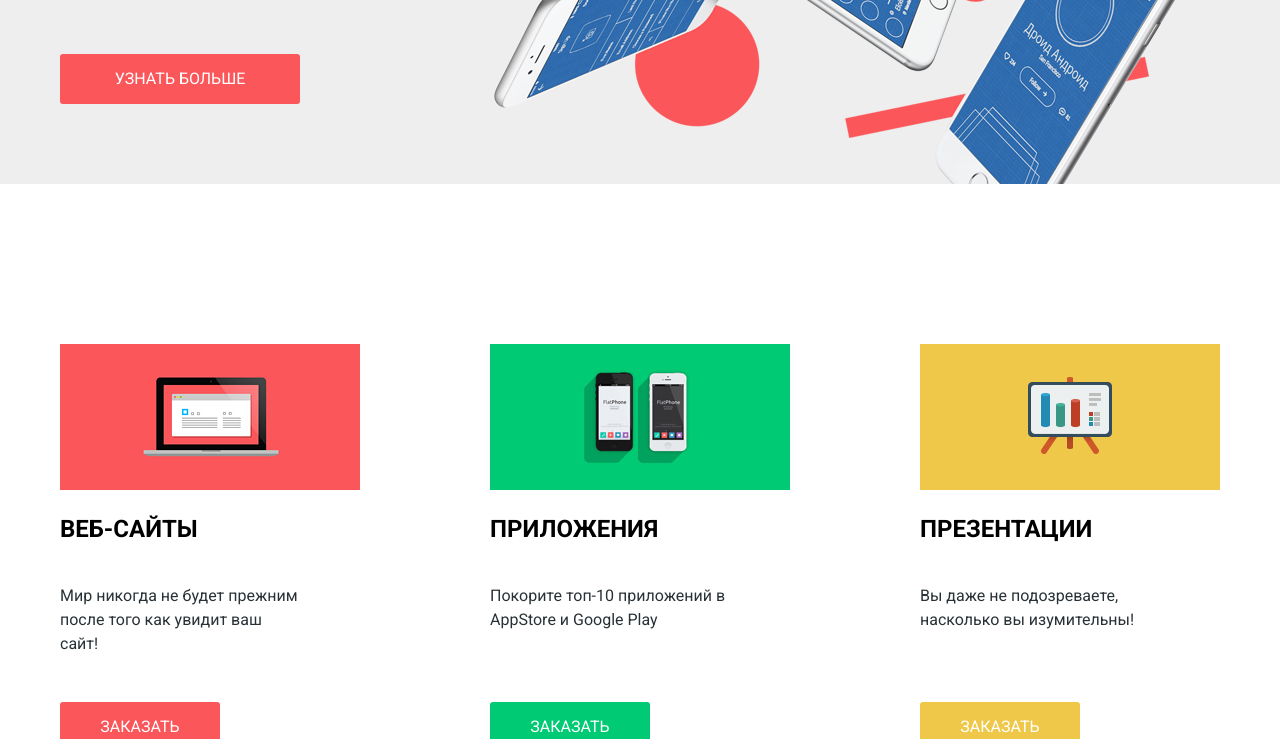
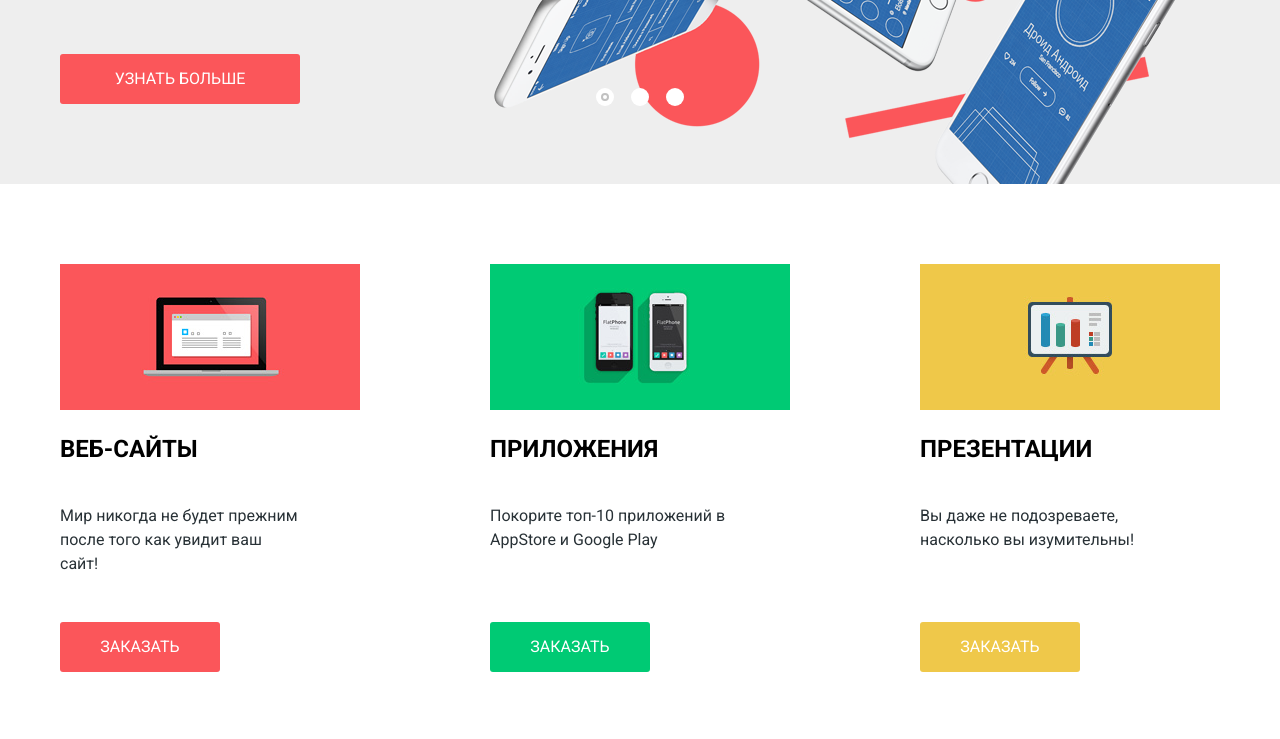
Before and after one commit to nikysya31/1116839-nerds-26, a plain HTML site: page index.html in a window 1280 px wide. Shown: the part 361-1100 px from the top of the page. Drawn offline with Linux system fonts and the light colour scheme.

Commit message:
кнопки слайдера

```diff
--- a/css/style.css
+++ b/css/style.css
@@ -84,7 +84,6 @@ a {
 .slider {
     padding: 0;
     margin: 0;
-    margin-bottom: 80px;
 }
 
 .slider-item {
@@ -116,6 +115,41 @@ a {
 
 .slider-item:not(:first-child) {
     display: none;
+}
+
+.slider-buttons {
+    display: flex;
+    justify-content: space-between;
+    padding: 0;
+    font-size: 0;
+    width: 88px;
+    margin: 0 auto;
+    position: relative;
+    top: -96px;
+    height: 0;
+}
+
+.slider-buttons-item + span {
+    display: block;
+    box-sizing: border-box;
+    width: 18px;
+    height: 18px;
+    padding: 5px;
+    margin: 0;
+    border-radius: 50%;
+    background-color: #ffffff;
+}
+
+.slider-buttons-item:checked + span::after {
+    display: block;
+    content: "";
+    margin: auto;
+    box-sizing: border-box;
+    padding: 0;
+    width: 8px;
+    height: 8px;
+    border: 2px solid #c1c1c1;
+    border-radius: 50%;
 }
 
 .services {
--- a/index.html
+++ b/index.html
@@ -51,6 +51,32 @@
             <a href="#" class="btn btn-red btn-details">Узнать больше</a>
             <img src="img/slide3.png" width="760" height="431">
           </div>
+        </li>
+      </ul>
+
+      <ul class="slider-buttons">
+        <li>
+          <label>
+            <input class="slider-buttons-item  visually-hidden" type="radio" name="slider" value="1" checked>
+            <span></span>
+            Слайд 1
+          </label>
+        </li>
+
+        <li>
+          <label>
+            <input class="slider-buttons-item  visually-hidden" type="radio" name="slider" value="2">
+            <span></span>
+            Слайд 2
+          </label>
+        </li>
+
+        <li>
+          <label>
+            <input class="slider-buttons-item  visually-hidden" type="radio" name="slider" value="3">
+            <span></span>
+            Слайд 3
+          </label>
         </li>
       </ul>
     </div>
```
